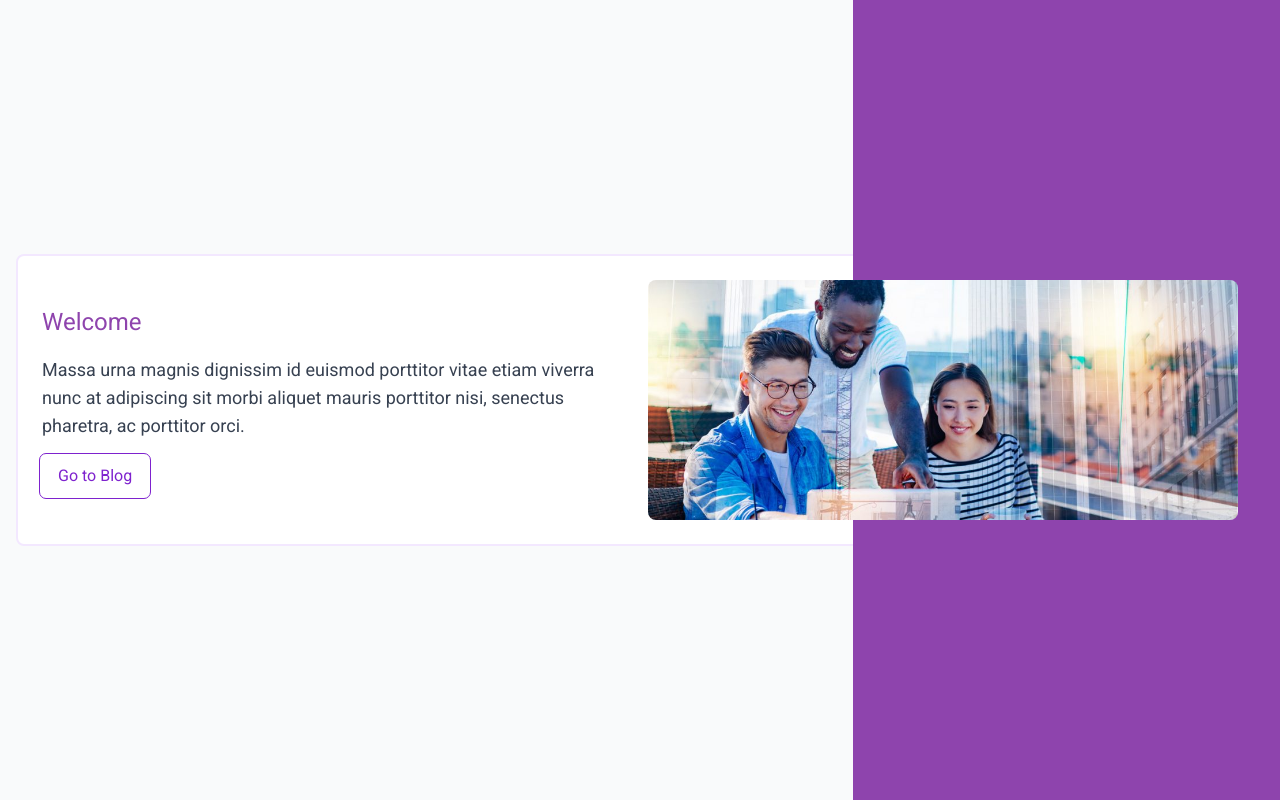
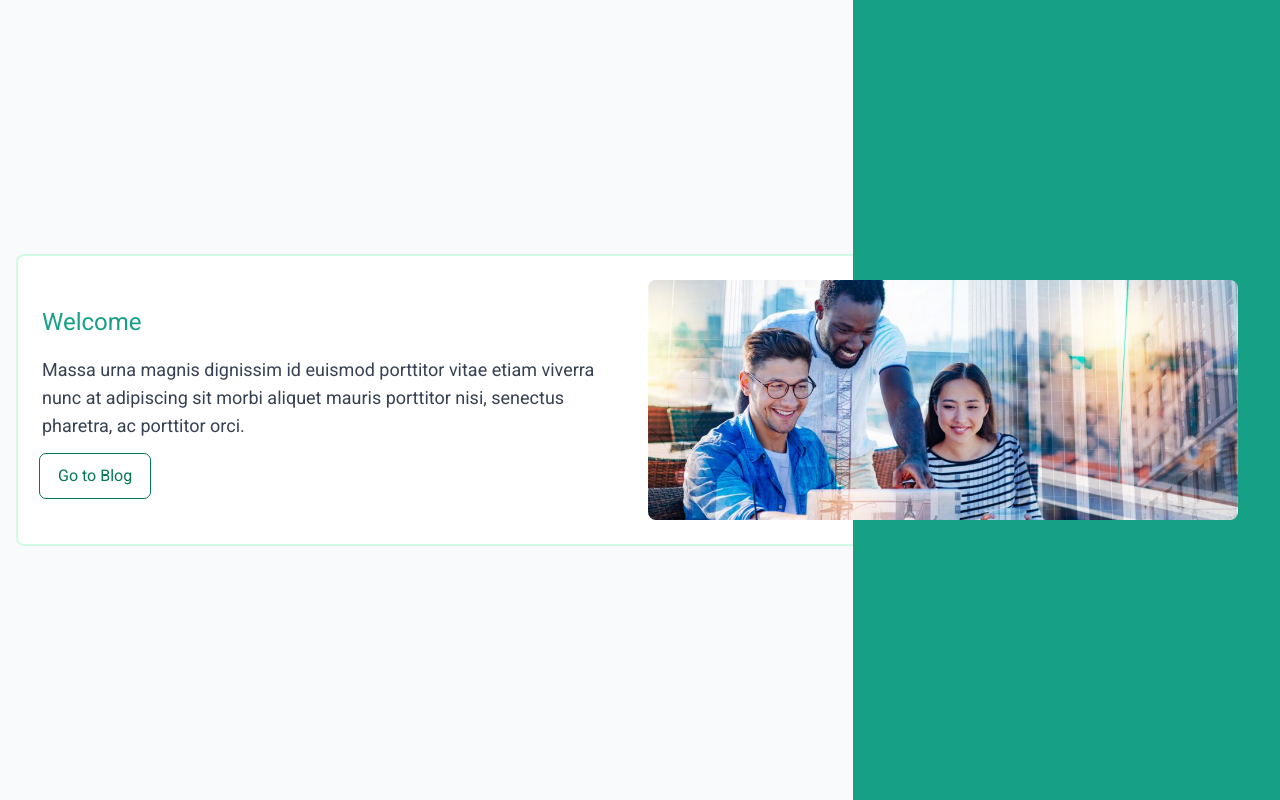
Before and after one commit to Kulachokn/nextjs-25, a Next.js app: page / in a window 1280 px wide. Built offline with nearby package versions, Linux system fonts and the light colour scheme.

Commit message:
changed color on the main page

```diff
--- a/src/app/page.tsx
+++ b/src/app/page.tsx
@@ -5,13 +5,13 @@
   return (
     <main className="flex items-center justify-center min-h-screen bg-gray-50">
       <div className="container mx-auto p-4 relative">
-        <div className="bg-white border-2 border-purple-100 rounded-lg p-6 grid grid-cols-1 md:grid-cols-2 gap-4">
+        <div className="bg-white border-2 border-emerald-100 rounded-lg p-6 grid grid-cols-1 md:grid-cols-2 gap-4">
           <div className="flex flex-col justify-center">
-            <h1 className={`text-4xlfont-bold mb-4 ${styles.text_wisteria}`}>Welcome</h1>
+            <h1 className={`text-4xlfont-bold mb-4 ${styles.text_green_tea}`}>Welcome</h1>
             <p className="text-lg text-gray-700 mb-4">
               Massa urna magnis dignissim id euismod porttitor vitae etiam viverra nunc at adipiscing sit morbi aliquet mauris porttitor nisi, senectus pharetra, ac porttitor orci.
             </p>
-            <a href="/blog/posts" className={`outline outline-1 outline-offset-2 border-purple-700 text-purple-700 hover:text-white py-2 px-4 rounded hover:bg-purple-800 md:w-auto ${styles.fit_content}`}>
+            <a href="/blog/posts" className={`outline outline-1 outline-offset-2 border-emerald-700 text-emerald-700 hover:text-white py-2 px-4 rounded hover:bg-emerald-800 md:w-auto ${styles.fit_content}`}>
               Go to Blog
             </a>
           </div>
@@ -34,7 +34,7 @@
           </div>
         </div>
       </div>
-      <div className={`hidden md:block absolute top-0 right-0 bottom-0 left-2/3 z-0 ${styles.bg_wisteria}`}></div>
+      <div className={`hidden md:block absolute top-0 right-0 bottom-0 left-2/3 z-0 ${styles.bg_green_tea}`}></div>
     </main>
   );
 }
--- a/src/app/ui/styles/home.module.css
+++ b/src/app/ui/styles/home.module.css
@@ -1,9 +1,17 @@
-.text_wisteria {
+/* .text_wisteria {
   color: #8e44ad;
 }
 
 .bg_wisteria {
   background-color: #8e44ad;
+} */
+
+.text_green_tea {
+  color: #16a085;
+}
+
+.bg_green_tea {
+  background-color: #16a085;
 }
 
 .fit_content {
```
